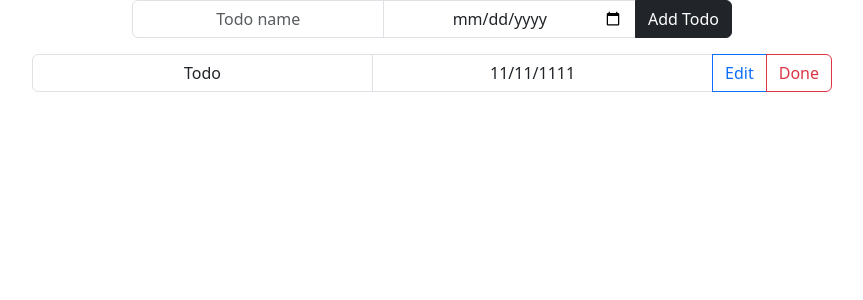
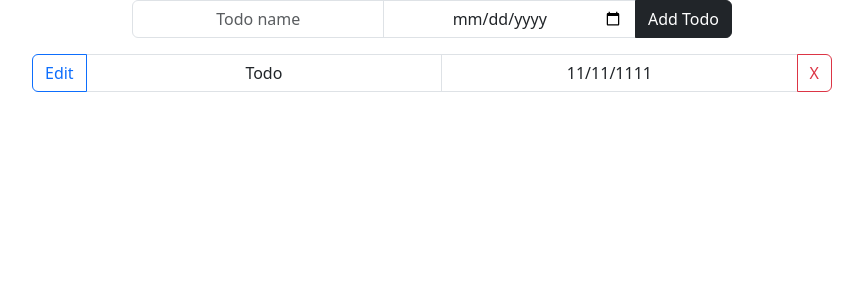
Before and after one commit to Ian-Stidsen/react-todo, a React (Create React App) app: page / in a window 1280 px wide. Shown: the top 300 px of the page, without its empty margins (208-1071 px from the left). Built offline with nearby package versions, Linux system fonts and the light colour scheme.

Commit message:
26/04-23

```diff
--- a/src/pages/App.js
+++ b/src/pages/App.js
@@ -26,9 +26,9 @@ function App() {
   ]);
 
 
-  const inputDataHandler = (e) => {
-    const elementValue = e.target.value;
-    const elementType = e.target.type;
+  const inputDataHandler = (inputElement) => {
+    const elementValue = inputElement.target.value;
+    const elementType = inputElement.target.type;
 
     switch(elementType) {
       case 'text':
@@ -50,7 +50,10 @@ function App() {
 
 
   const addTodo = () => {
-    if(inputValue.name.length === 0) return;
+    if(inputValue.name.length === 0) {
+      alert('Please enter a name');
+      return;
+    }
     setTodos([...todos, inputValue]);
 
     setInputValue({
@@ -90,6 +93,7 @@ function App() {
     const todoId = parseInt(todoElement.target.parentNode.parentNode.id);
     const todoValue = todoElement.target.value;
     const inputType = todoElement.target.type;
+
     setTodos(prevState => {
       const newState = prevState.map(todo => {
         if (todo.id!== todoId) return todo;
@@ -139,21 +143,6 @@ function App() {
             <li className='mb-2' key={todo.id} id={todo.id}>
 
               <InputGroup>
-                <Form.Control
-                  className='text-center'
-                  type='text'
-                  readOnly={!todo.edit}
-                  value={todo.name}
-                  onChange={updateTodo}
-                />
-
-                <Form.Control
-                  className='text-center'
-                  type='date'
-                  readOnly={!todo.edit}
-                  value={todo.date}
-                  onChange={updateTodo}
-                />
 
                 <Button
                   onClick={editTodo}
@@ -162,12 +151,32 @@ function App() {
                   {todo.edit? 'Done' : 'Edit'}
                 </Button>
 
+                <Form.Control
+                  className='text-center'
+                  type='text'
+                  readOnly={!todo.edit}
+                  value={todo.name}
+                  onChange={updateTodo}
+                  style={{borderColor: todo.edit? 'blue' : null}}
+                />
+
+                {todo.date !== '' || todo.edit?
+                  <Form.Control
+                    className='text-center'
+                    type='date'
+                    readOnly={!todo.edit}
+                    value={todo.date}
+                    onChange={updateTodo}
+                    style={{borderColor: todo.edit? 'blue' : null}}
+                  />
+                : null }
+
                 <Button
                   className='button'
                   onClick={removeTodo}
                   variant='outline-danger'
                 >
-                  Done
+                  X
                 </Button>
 
               </InputGroup>
```
